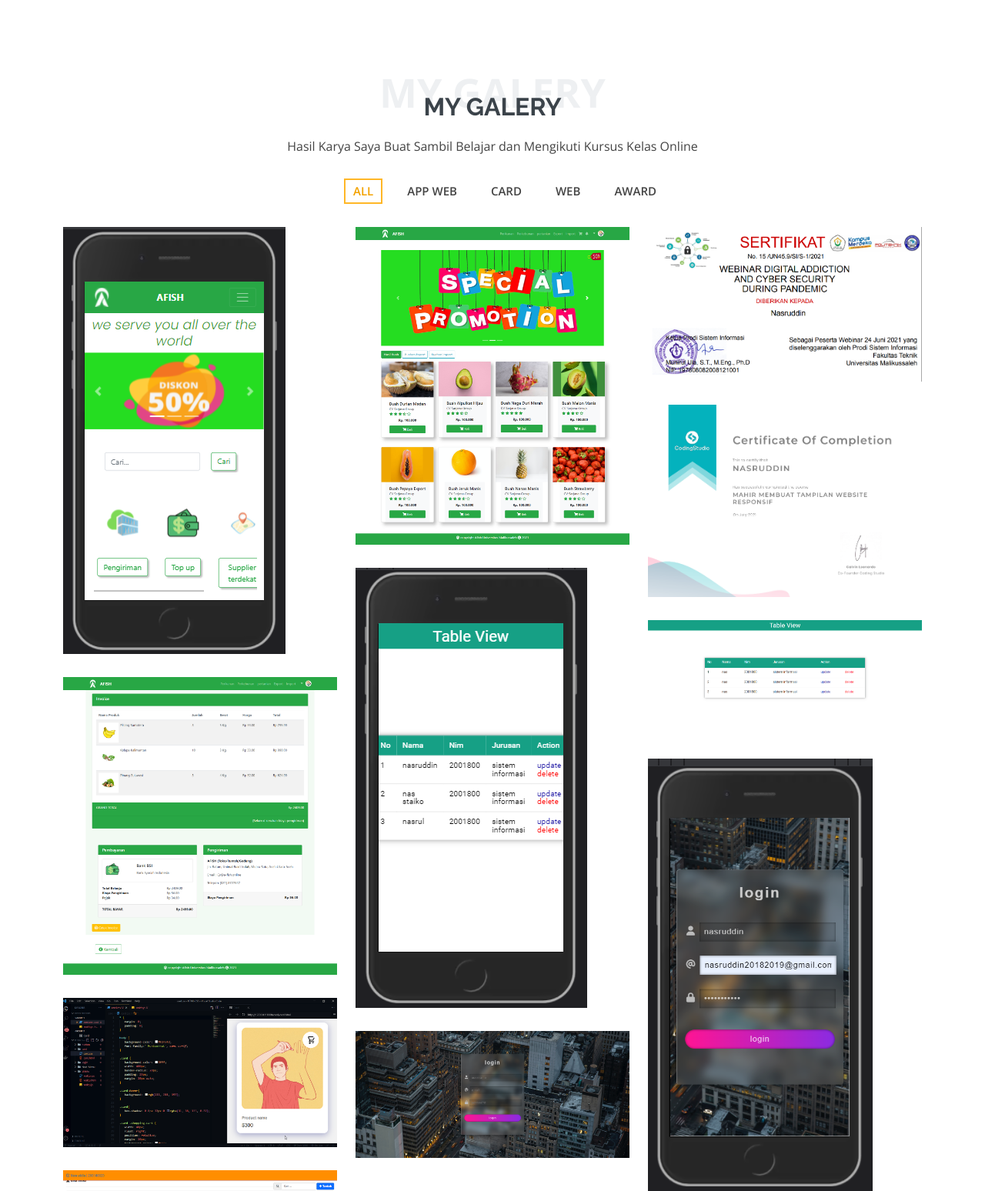
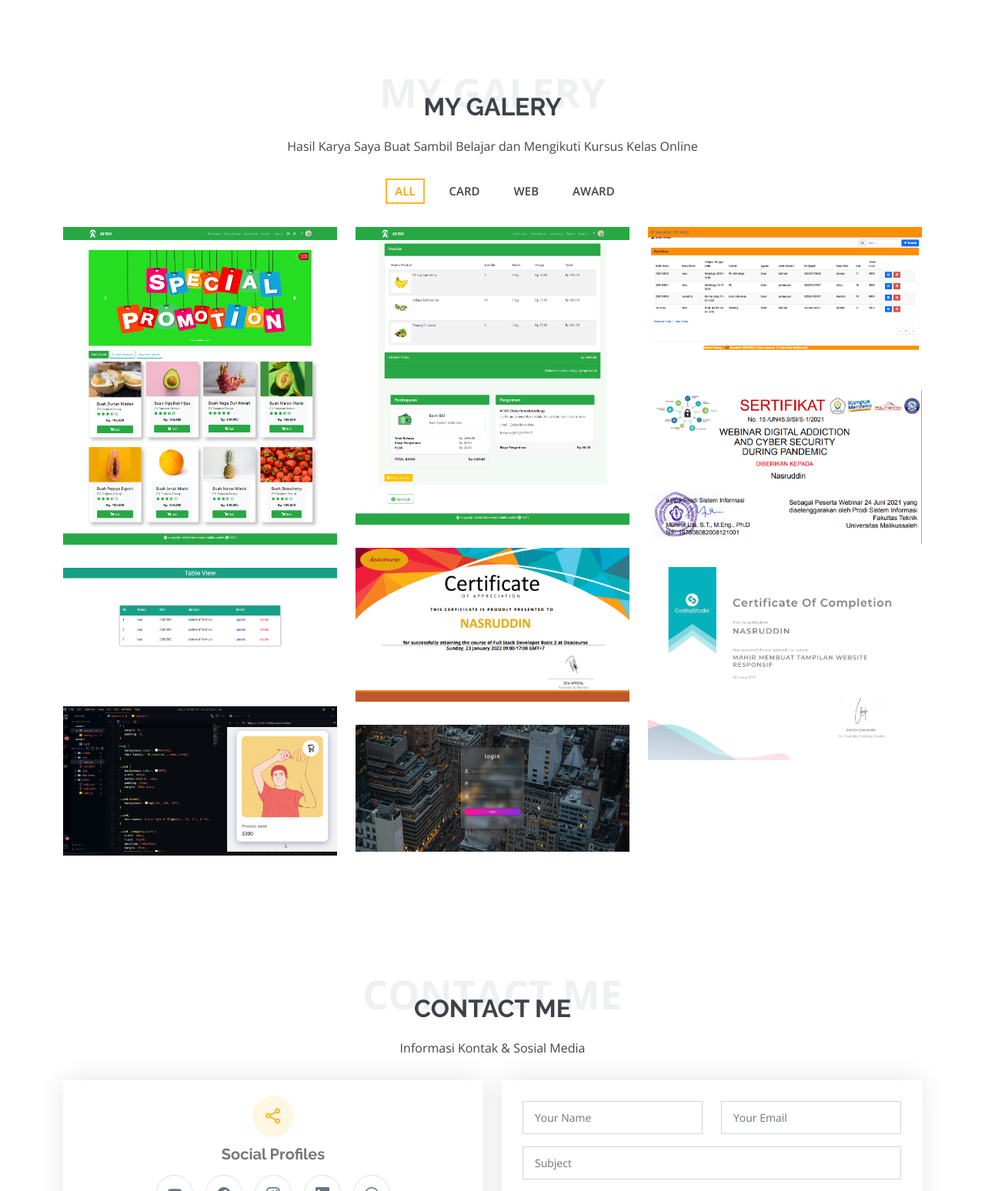
Before and after one commit to NasDev07/nasruddin.github.io, a PHP site: page / in a window 1280 px wide. Shown: the part 2880-4428 px from the top of the page at 77% size. Run offline with PHP 8.4, Linux system fonts and the light colour scheme.

Commit message:
upload sertifikat

```diff
--- a/assets/css/style.css
+++ b/assets/css/style.css
@@ -513,7 +513,7 @@ section {
   color: #82909c;
 }
 .about .image {
-  background: url("../img/background1.jpg") center center no-repeat;
+  background: url("../img/ganteng.jpg") center center no-repeat;
   background-size: cover;
   min-height: 500px;
 }
--- a/index.html
+++ b/index.html
@@ -240,29 +240,36 @@
 
         <ul id="portfolio-flters" class="d-flex justify-content-center">
           <li data-filter="*" class="filter-active">All</li>
-          <li data-filter=".filter-app">App Web</li>
           <li data-filter=".filter-card">Card</li>
           <li data-filter=".filter-web">Web</li>
           <li data-filter=".filter-award">Award</li>
         </ul>
 
         <div class="row portfolio-container">
-
-          <div class="col-lg-4 col-md-6 portfolio-item filter-app">
-            <div class="portfolio-img"><img src="assets/img/portfolio/app1.png" class="img-fluid" alt=""></div>
-            <div class="portfolio-info">
-              <h4>App 1</h4>
-              <p>Dibuat Menggunakan HTML, CSS</p>
-              <a href="assets/img/portfolio/app1.png" data-gallery="portfolioGallery" class="portfolio-lightbox preview-link" title="App 1"><i class="bx bx-plus"></i></a>
-            </div>
-          </div>
-
           <div class="col-lg-4 col-md-6 portfolio-item filter-web">
             <div class="portfolio-img"><img src="assets/img/portfolio/web1.png" class="img-fluid" alt=""></div>
             <div class="portfolio-info">
               <h4>Halaman Web 1</h4>
               <p>Dibuat menggunakan HTML, CSS, Bootstrap</p>
               <a href="assets/img/portfolio/web1.png" data-gallery="portfolioGallery" class="portfolio-lightbox preview-link" title="Web 1 (Dibuat menggunakan HTML, CSS, Bootstrap)"><i class="bx bx-plus"></i></a>
+            </div>
+          </div>
+
+          <div class="col-lg-4 col-md-6 portfolio-item filter-web">
+            <div class="portfolio-img"><img src="assets/img/portfolio/web2.png" class="img-fluid" alt=""></div>
+            <div class="portfolio-info">
+              <h4>Halaman Web 2</h4>
+              <p>Dibuat menggunakan HTML, CSS, Bootstrap, JavaScript</p>
+              <a href="assets/img/portfolio/web2.png" data-gallery="portfolioGallery" class="portfolio-lightbox preview-link" title="Web 2 (Dibuat menggunakan HTML, CSS, Bootstrap, JavaScript)"><i class="bx bx-plus"></i></a>
+            </div>
+          </div>
+
+          <div class="col-lg-4 col-md-6 portfolio-item filter-web">
+            <div class="portfolio-img"><img src="assets/img/portfolio/web3.png" class="img-fluid" alt=""></div>
+            <div class="portfolio-info">
+              <h4>Halaman Web 3</h4>
+              <p>Dibuat menggunakan HTML, CSS, Bootstrap, JavaScript, PHP, MYSQL</p>
+              <a href="assets/img/portfolio/web3.png" data-gallery="portfolioGallery" class="portfolio-lightbox preview-link" title="Web 3 (Dibuat menggunakan HTML, CSS, Bootstrap, JavaScript, PHP, MYSQL)"><i class="bx bx-plus"></i></a>
             </div>
           </div>
 
@@ -276,20 +283,20 @@
           </div>
 
            <div class="col-lg-4 col-md-6 portfolio-item filter-award">
-            <div class="portfolio-img"><img src="assets/img/sertifikat/dua.png" class="img-fluid" alt=""></div>
+            <div class="portfolio-img"><img src="assets/img/sertifikat/fullscteck.png" class="img-fluid" alt=""></div>
             <div class="portfolio-info">
               <h4>Award 2</h4>
-              <p>MAHIR MEMBUAT TAMPILAN WEBSITE RESPONSIF</p>
-              <a href="assets/img/sertifikat/dua.png" data-gallery="portfolioGallery" class="portfolio-lightbox preview-link" title="1 ( MAHIR MEMBUAT TAMPILAN WEBSITE RESPONSIF )"><i class="bx bx-plus"></i></a>
+              <p>FOR SUCCESSFULLY ATTAINING THE COURSE OF FULL STACK DEVELOPER BASIC 2 AT DEACOURSE</p>
+              <a href="assets/img/sertifikat/fullscteck.png" data-gallery="portfolioGallery" class="portfolio-lightbox preview-link" title="1 ( MAHIR MEMBUAT TAMPILAN WEBSITE RESPONSIF )"><i class="bx bx-plus"></i></a>
             </div>
           </div>
 
-          <div class="col-lg-4 col-md-6 portfolio-item filter-app">
-            <div class="portfolio-img"><img src="assets/img/portfolio/app2.png" class="img-fluid" alt=""></div>
+          <div class="col-lg-4 col-md-6 portfolio-item filter-award">
+            <div class="portfolio-img"><img src="assets/img/sertifikat/dua.png" class="img-fluid" alt=""></div>
             <div class="portfolio-info">
-              <h4>App 2</h4>
-              <p>Dibuat Menggunakan HTML, CSS</p>
-              <a href="assets/img/portfolio/app2.png" data-gallery="portfolioGallery" class="portfolio-lightbox preview-link" title="App 2"><i class="bx bx-plus"></i></a>
+              <h4>Award 3</h4>
+              <p>MAHIR MEMBUAT TAMPILAN WEBSITE RESPONSIF</p>
+              <a href="assets/img/sertifikat/dua.png" data-gallery="portfolioGallery" class="portfolio-lightbox preview-link" title="1 ( MAHIR MEMBUAT TAMPILAN WEBSITE RESPONSIF )"><i class="bx bx-plus"></i></a>
             </div>
           </div>
 
@@ -299,24 +306,6 @@
               <h4>Card 2</h4>
               <p>Dibuat menggunakan HTML, CSS</p>
               <a href="assets/img/portfolio/cart2.png" data-gallery="portfolioGallery" class="portfolio-lightbox preview-link" title="Card 2 (Dibuat menggunakan HTML, CSS)"><i class="bx bx-plus"></i></a>
-            </div>
-          </div>
-
-          <div class="col-lg-4 col-md-6 portfolio-item filter-web">
-            <div class="portfolio-img"><img src="assets/img/portfolio/web2.png" class="img-fluid" alt=""></div>
-            <div class="portfolio-info">
-              <h4>Halaman Web 2</h4>
-              <p>Dibuat menggunakan HTML, CSS, Bootstrap, JavaScript</p>
-              <a href="assets/img/portfolio/web2.png" data-gallery="portfolioGallery" class="portfolio-lightbox preview-link" title="Web 2 (Dibuat menggunakan HTML, CSS, Bootstrap, JavaScript)"><i class="bx bx-plus"></i></a>
-            </div>
-          </div>
-
-          <div class="col-lg-4 col-md-6 portfolio-item filter-app">
-            <div class="portfolio-img"><img src="assets/img/portfolio/app3.png" class="img-fluid" alt=""></div>
-            <div class="portfolio-info">
-              <h4>App 3</h4>
-              <p>Dibuat Menggunakan HTML, CSS</p>
-              <a href="assets/img/portfolio/app3.png" data-gallery="portfolioGallery" class="portfolio-lightbox preview-link" title="App 3"><i class="bx bx-plus"></i></a>
             </div>
           </div>
 
@@ -335,15 +324,6 @@
               <h4>Card 3</h4>
               <p>Dibuat Menggunakan HTML, CSS</p>
               <a href="assets/img/portfolio/cart3.png" data-gallery="portfolioGallery" class="portfolio-lightbox preview-link" title="Card 3 (Dibuat Menggunakan HTML, CSS)"><i class="bx bx-plus"></i></a>
-            </div>
-          </div>
-
-          <div class="col-lg-4 col-md-6 portfolio-item filter-web">
-            <div class="portfolio-img"><img src="assets/img/portfolio/web3.png" class="img-fluid" alt=""></div>
-            <div class="portfolio-info">
-              <h4>Halaman Web 3</h4>
-              <p>Dibuat menggunakan HTML, CSS, Bootstrap, JavaScript, PHP, MYSQL</p>
-              <a href="assets/img/portfolio/web3.png" data-gallery="portfolioGallery" class="portfolio-lightbox preview-link" title="Web 3 (Dibuat menggunakan HTML, CSS, Bootstrap, JavaScript, PHP, MYSQL)"><i class="bx bx-plus"></i></a>
             </div>
           </div>
 
```
Also changed, not shown: assets/img/ganteng.jpg (added), assets/img/sertifikat/fullscteck.png (added).
